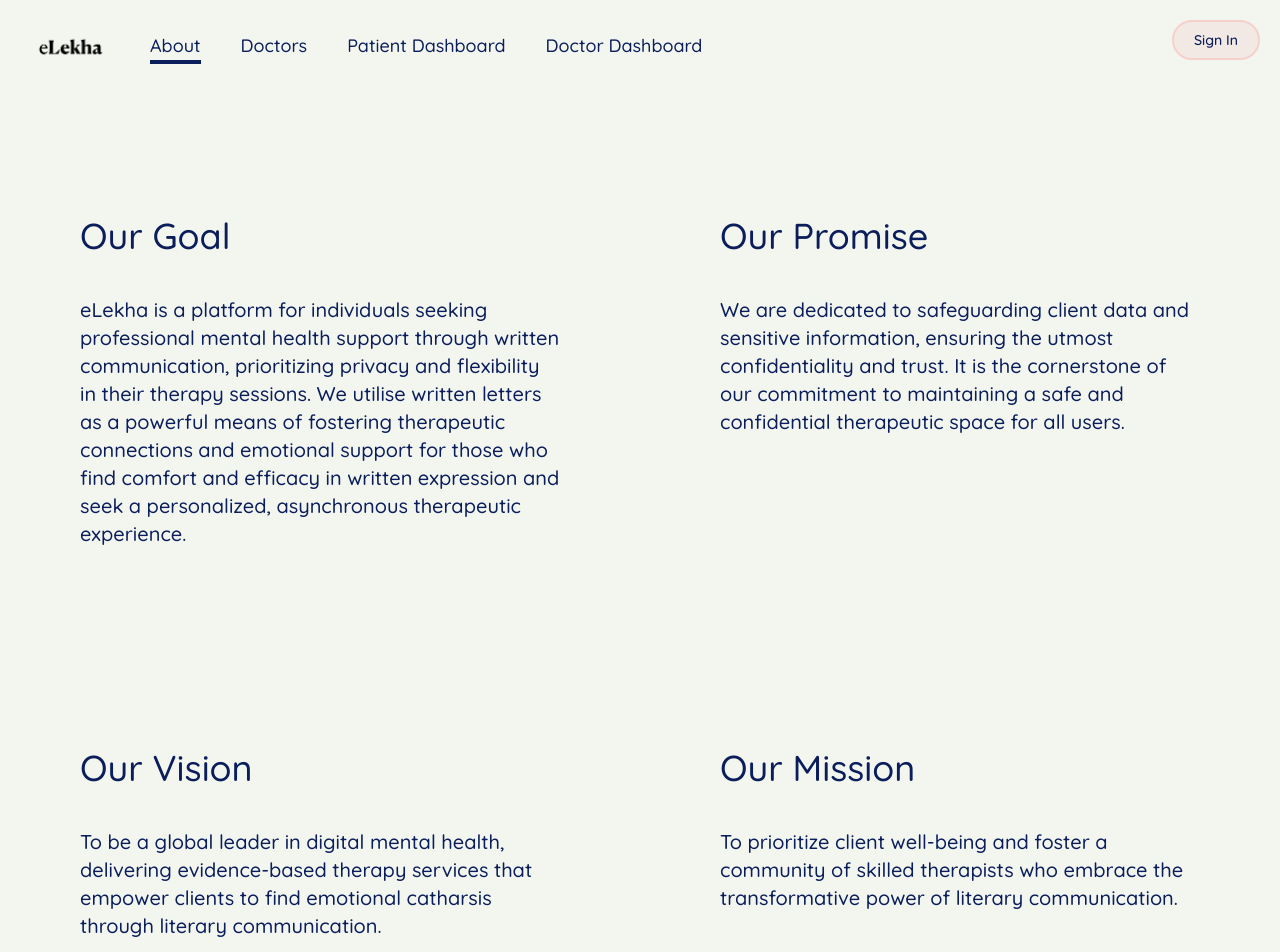
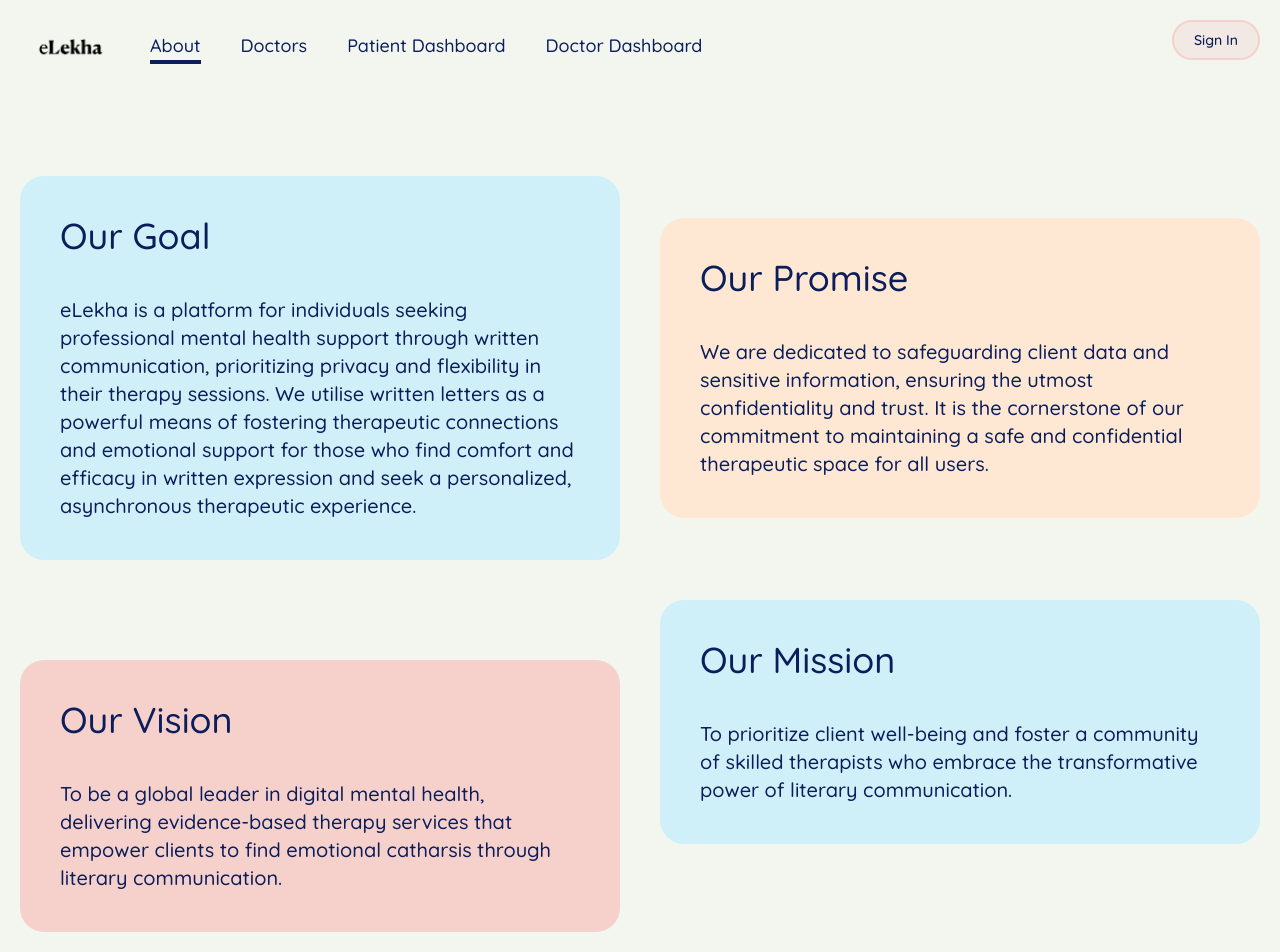
Before and after one commit to rmurarishetti/EHRSoulbound, a Next.js app in the folder ehr-soulbound/: page /about in a window 1280 px wide. Shown: the top 952 px of the page. Built offline with nearby package versions, Linux system fonts and the light colour scheme; no server answers.

Commit message:
wip: aboutpage

```diff
--- a/ehr-soulbound/src/app/about/page.tsx
+++ b/ehr-soulbound/src/app/about/page.tsx
@@ -2,37 +2,45 @@
 
 const page = () => {
   return (
-	<div className="min-h-screen flex flex-row flex-wrap">
-		<div className="w-1/2 flex flex-col flex-wrap justify-start p-10 mt-20">
-			<div className="px-10 text-4xl font-quicksand font-medium text-[#0B1E5B]">
+	<div className="flex flex-row flex-wrap items-start">
+		<div className="w-1/2 min-h-0 max-h-auto">
+			<div className="flex flex-col flex-wrap justify-start m-5 mt-20 bg-[#cff0f9] rounded-3xl">
+				<div className="p-10 text-4xl font-quicksand font-medium text-[#0B1E5B]">
 					Our Goal
 				</div>
-			<div className="p-10 text-xl font-quicksand font-medium text-[#0B1E5B]">
+				<div className="px-10 pb-10 text-xl font-quicksand font-medium text-[#0B1E5B]">
 					eLekha is a platform for individuals seeking professional mental health support through written communication, prioritizing privacy and flexibility in their therapy sessions. We utilise written letters as a powerful means of fostering therapeutic connections and emotional support for those who find comfort and efficacy in written expression and seek a personalized, asynchronous therapeutic experience.
 				</div>
 			</div>
-		<div className="w-1/2 flex flex-col flex-wrap justify-start p-10 mt-20">
-			<div className="px-10 text-4xl font-quicksand font-medium text-[#0B1E5B]">
+		</div>
+		<div className="w-1/2 my-auto">
+			<div className="flex flex-col flex-wrap justify-start m-5 mt-20 bg-[#ffe8d3] rounded-3xl">
+				<div className="p-10 text-4xl font-quicksand font-medium text-[#0B1E5B]">
 					Our Promise
 				</div>
-			<div className="p-10 text-xl font-quicksand font-medium text-[#0B1E5B]">
+				<div className="px-10 pb-10 text-xl font-quicksand font-medium text-[#0B1E5B]">
 					We are dedicated to safeguarding client data and sensitive information, ensuring the utmost confidentiality and trust. It is the cornerstone of our commitment to maintaining a safe and confidential therapeutic space for all users.
 				</div>
 			</div>
-		<div className="w-1/2 flex flex-col flex-wrap justify-start p-10 mt-20">
-			<div className="px-10 text-4xl font-quicksand font-medium text-[#0B1E5B]">
+		</div>
+		<div className="w-1/2 min-h-0 max-h-auto">
+			<div className="flex flex-col flex-wrap justify-start m-5 mt-20 bg-[#f6d1cc] rounded-3xl">
+				<div className="p-10 text-4xl font-quicksand font-medium text-[#0B1E5B]">
 					Our Vision
 				</div>
-			<div className="p-10 text-xl font-quicksand font-medium text-[#0B1E5B]">
+				<div className="px-10 pb-10 text-xl font-quicksand font-medium text-[#0B1E5B]">
 					To be a global leader in digital mental health, delivering evidence-based therapy services that empower clients to find emotional catharsis through literary communication.
 				</div>
 			</div>
-		<div className="w-1/2 flex flex-col flex-wrap justify-start p-10 mt-20">
-			<div className="px-10 text-4xl font-quicksand font-medium text-[#0B1E5B]">
+		</div>
+		<div className="w-1/2 min-h-0 max-h-auto">
+			<div className="flex flex-col flex-wrap justify-start m-5 bg-[#cff0f9] rounded-3xl">
+				<div className="p-10 text-4xl font-quicksand font-medium text-[#0B1E5B]">
 					Our Mission
 				</div>
-			<div className="p-10 text-xl font-quicksand font-medium text-[#0B1E5B]">
+				<div className="px-10 pb-10 text-xl font-quicksand font-medium text-[#0B1E5B]">
 					To prioritize client well-being and foster a community of skilled therapists who embrace the transformative power of literary communication.
+				</div>
 			</div>
 		</div>
     </div>
```
Lines whose indentation alone changed are shown as unchanged.
